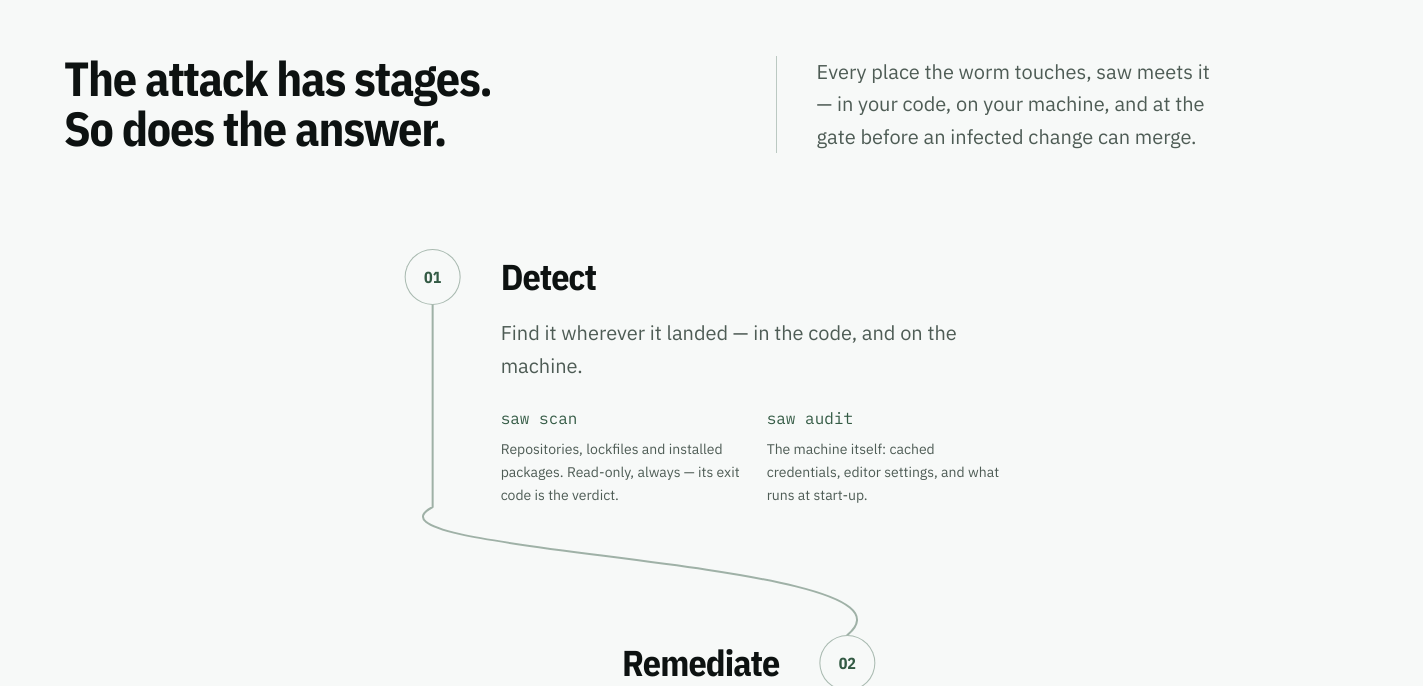
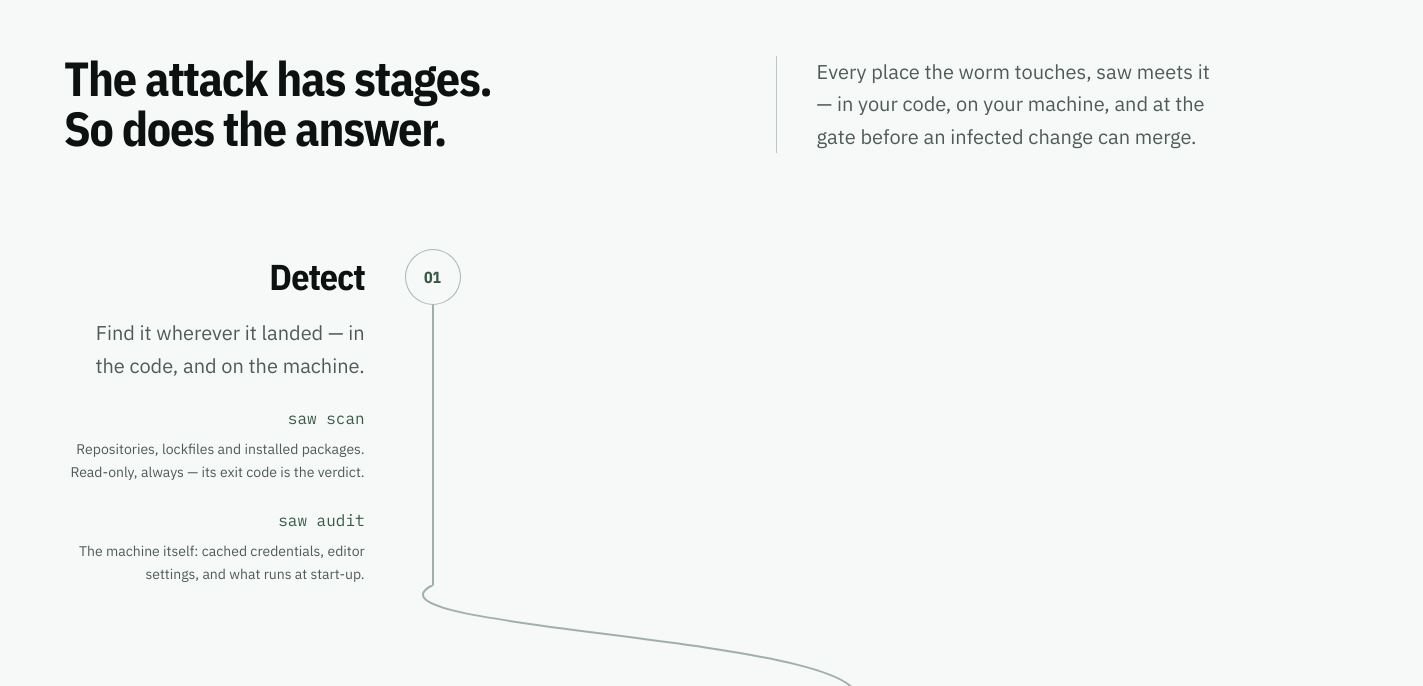
Before and after one commit to Ndevu12/saw-ui, a Next.js app: page / in a window 1280 px wide. Shown: the part 3070-3756 px from the top of the page, 1423 px wide, since content can reach past the window. Built offline with nearby package versions, Linux system fonts and the light colour scheme; no server answers.

Commit message:
Sit each step's copy on the side the line curves to
A left bend had its copy on the right of the node, and the other way around.

```diff
--- a/src/shared/ui/flow-line.tsx
+++ b/src/shared/ui/flow-line.tsx
@@ -10,8 +10,9 @@ const PAGE = { left: 32, right: 68 } as const;
 const RAIL = 22;
 
 /**
- * A vertical beat: the action sits on the path. The title shares a 3.5rem
- * row with the node so they line up; the rest of the copy hangs under it.
+ * A vertical beat: the action sits on the path. Copy lives on the same
+ * side the line curves to — left of a left node, right of a right node.
+ * The title shares a 3.5rem row with the node; the rest hangs under it.
  */
 export function FlowBeat({
   side,
@@ -30,6 +31,7 @@ export function FlowBeat({
   title: ReactNode;
   children: ReactNode;
 }) {
+  const left = side === 'left';
   return (
     <div>
       <div className="flex items-start gap-5 lg:hidden">
@@ -41,14 +43,21 @@ export function FlowBeat({
       </div>
       <div
         className={cn(
-          'hidden lg:grid lg:grid-cols-[minmax(0,1fr)_3.5rem_minmax(0,1fr)] lg:grid-rows-[3.5rem_auto] lg:gap-x-10',
-          side === 'left' ? '-translate-x-[18%]' : 'translate-x-[18%]',
+          'hidden lg:grid lg:grid-rows-[3.5rem_auto] lg:gap-x-10',
+          left
+            ? 'lg:grid-cols-[minmax(0,calc(32%-4.25rem))_3.5rem_minmax(0,1fr)]'
+            : 'lg:grid-cols-[minmax(0,1fr)_3.5rem_minmax(0,calc(32%-4.25rem))]',
         )}
       >
-        <div className={cn('flex items-center', side === 'right' && 'justify-end')}>
-          {side === 'right' ? title : null}
+        <div
+          className={cn(
+            'flex items-center',
+            left ? 'col-start-1 justify-end text-right' : 'col-start-3',
+          )}
+        >
+          {title}
         </div>
-        <div className="relative row-span-2 flex flex-col items-center">
+        <div className="relative col-start-2 row-span-2 flex flex-col items-center">
           <span
             aria-hidden
             className={cn(
@@ -61,11 +70,13 @@ export function FlowBeat({
           />
           <FlowNode n={n} tone={tone} />
         </div>
-        <div className="flex items-center">{side === 'left' ? title : null}</div>
-        <div className={cn(side === 'right' && 'flex justify-end')}>
-          {side === 'right' ? <div>{children}</div> : null}
+        <div
+          className={cn(
+            left ? 'col-start-1 flex justify-end text-right' : 'col-start-3',
+          )}
+        >
+          <div>{children}</div>
         </div>
-        <div>{side === 'left' ? children : null}</div>
       </div>
     </div>
   );
--- a/src/widgets/mitigation/ui/mitigation.tsx
+++ b/src/widgets/mitigation/ui/mitigation.tsx
@@ -1,6 +1,5 @@
 import { FlowBeat, FlowBend } from '@/shared/ui/flow-line';
 import { Section, SectionIntro } from '@/shared/ui/section';
-import { cn } from '@/shared/lib/utils';
 
 /**
  * The counterpart to the attack lifecycle: how saw meets the worm at every angle,
@@ -73,7 +72,7 @@ export function Mitigation() {
                 <p className="mt-3 max-w-[44ch] text-lg leading-relaxed text-ink-dim md:text-xl">
                   {phase.meaning}
                 </p>
-                <div className={cn('mt-6 grid gap-6', phase.verbs.length > 1 && 'sm:grid-cols-2')}>
+                <div className="mt-6 grid gap-6">
                   {phase.verbs.map(([cmd, desc]) => (
                     <div key={cmd} className="flex flex-col gap-2">
                       <span className="font-mono text-base text-mint">{cmd}</span>
```
